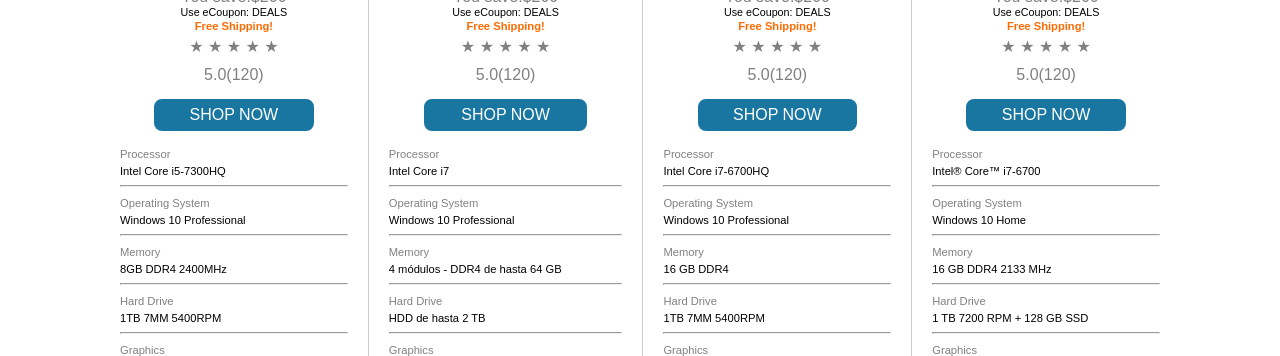
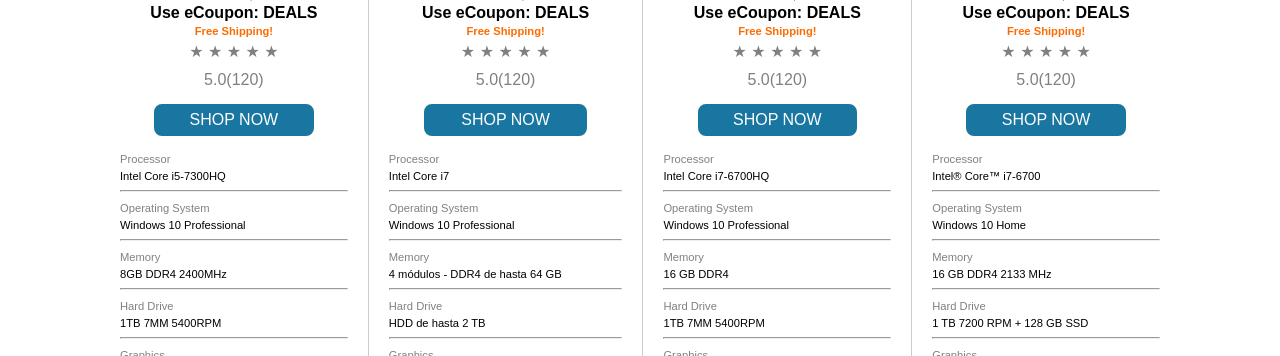
Before and after one commit to tulsiguanipa/prueba, a plain HTML site: page index.html in a window 1280 px wide. Shown: the part 744-1100 px from the top of the page. Drawn offline with Linux system fonts and the light colour scheme; files whose address does not match are found by name.

Commit message:
cambio de info

```diff
--- a/CSS/styles.css
+++ b/CSS/styles.css
@@ -192,54 +192,6 @@ position: fixed;
 }
 
 
-/*.botonera{
-  background-color: #f8f8f8;
-  width: 100%;
-  display: flex;
-  flex-direction: row;
-  justify-content: space-around;
-  height: 100%;
-
-}
-
-.botonera img{
-  width: 50px;
-}
-
-.botonera div{
-  position: relative;
-  margin: 0;
-  display: flex;
-  align-items: center;
-  justify-content: center;
-  width: 100%;
-  padding: 0;
-
-}
-
-
-
-.botonera a{
-  text-decoration-line: none;
-  font-size: 0.8em;
-  text-align: center;
-  color: black;
-  width: 10px;
-}
-
-.botonera a:hover{
-  color: #ff6a00;
-
-}
-
-.botonera div:hover{
-  border-bottom: 3px solid #ff6a00;
-
-}
-
-*/
-
-
 .botonera{
   display: flex;
   background-color: #f8f8f8;
@@ -287,12 +239,8 @@ position: fixed;
 }
 
 .item:hover p{
-
-
   cursor: pointer;
-
 }
-
 
 
 
@@ -387,12 +335,21 @@ position: fixed;
   margin:0;
 }
 
+
+.info h5{
+  font-weight: bold;
+  padding: 0;
+  margin: 1px;
+  font-size: 1em;
+
+}
+
 .info h4{
   font-weight: lighter;
   padding: 0;
   color: grey;
   margin:0;
-  font-size: 1em;
+  font-size: 0.8em;
 }
 
 .info p small{
--- a/index.html
+++ b/index.html
@@ -22,7 +22,6 @@
 				  <a>SUPPORT</a>
 				  <div>
 				  	<input type="search" placeholder="Search..">
-				  	<!-- <a href=""  class="icon-search" ></a> -->
 				  </div>
 
 				  <a href="javascript:void(0);" class="icon" onclick="myFunction()">
@@ -46,18 +45,6 @@
 			</div>
 			</div>
 		</div>
-
-
-<!-- 		<div class="botonera">
-				<div><img src="img/icons/icon-01.png" alt=""><a href="#">2 in 1</a></div>
-				<div><img src="img/icons/icon-02.png" alt=""><a href="#">Home Laptos</a></div>
-				<div><img src="img/icons/icon-03.png" alt=""><a href="#">ThinkPad Laptops</a></div>
-				<div><img src="img/icons/icon-04.png" alt=""><a href="#">Desktop</a></div>
-				<div><img src="img/icons/icon-05.png" alt=""><a href="#">Monitors</a></div>
-				<div><img src="img/icons/icon-06.png" alt=""><a href="#">Accessories</a></div>
-				<div><img src="img/icons/icon-07.png" alt=""><a href="#">Clearence</a></div>
-				<div><img src="img/icons/icon-08.png" alt=""><a href="#">Outlet</a></div>
-		</div> -->
 
 		<div class="botonera">
 			<a class="item"><img src="img/icons/icon-01.png" alt=""><p>2 in 1</p></a>
@@ -98,7 +85,7 @@
 						<h6>Sale price starting at</h6>
 						<h1><strong>$729.99</strong></h1>
 						<h4>You save:$200</h4>
-						<h6>Use eCoupon: DEALS</h6>
+						<h5>Use eCoupon: DEALS</h5>
 						<h3>Free Shipping!</h3>
 						<form>
 							  <p class="clasificacion">
@@ -149,7 +136,7 @@
 						<h6>Sale price starting at</h6>
 						<h1><strong>$729.99</strong></h1>
 						<h4>You save:$200</h4>
-						<h6>Use eCoupon: DEALS</h6>
+						<h5>Use eCoupon: DEALS</h5>
 						<h3>Free Shipping!</h3>
 						<form>
 							  <p class="clasificacion">
@@ -201,7 +188,7 @@
 						<h6>Sale price starting at</h6>
 						<h1><strong>$729.99</strong></h1>
 						<h4>You save:$200</h4>
-						<h6>Use eCoupon: DEALS</h6>
+						<h5>Use eCoupon: DEALS</h5>
 						<h3>Free Shipping!</h3>
 						<form>
 							  <p class="clasificacion">
@@ -253,7 +240,7 @@
 						<h6>Sale price starting at</h6>
 						<h1><strong>$729.99</strong></h1>
 						<h4>You save:$200</h4>
-						<h6>Use eCoupon: DEALS</h6>
+						<h5>Use eCoupon: DEALS</h5>
 						<h3>Free Shipping!</h3>
 						<form>
 							  <p class="clasificacion">
```
Also changed, not shown: img/icons/icon-05.png.
